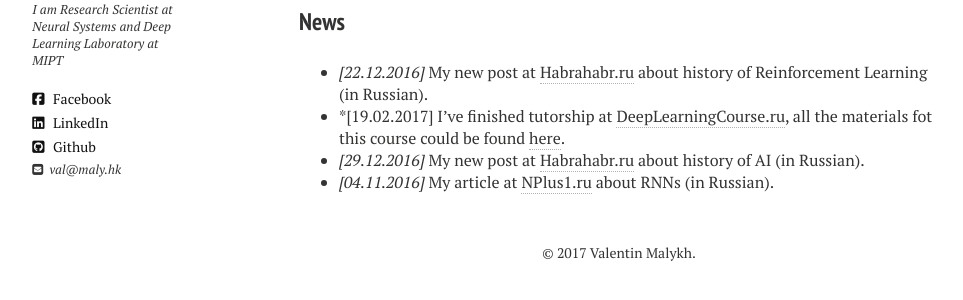
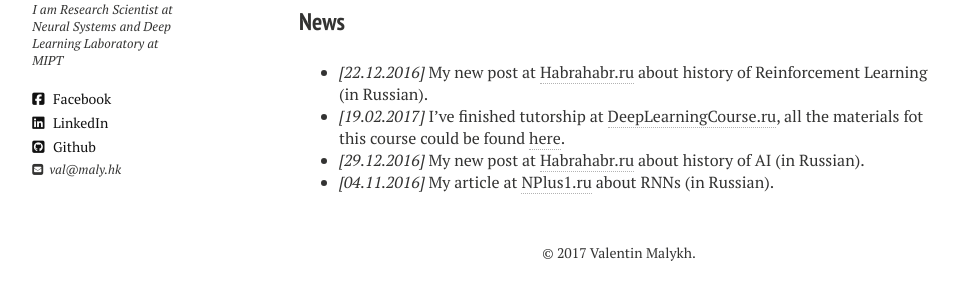
Before and after one commit to madrugado/madrugado.github.io, a Jekyll site: the page built from index.md, in a window 1280 px wide. Shown: the part 284-584 px from the top of the page, without its empty margins (21-984 px from the left). Built offline with Jekyll 4.4.1, drawn with Linux system fonts in a browser that asks for light colours; nearby versions of some CDN libraries.

Commit message:
FIX: typo

```diff
--- a/index.md
+++ b/index.md
@@ -10,6 +10,6 @@ My CV is available [here](resume/one-page-cv.pdf).
 
 ### News
 - *[22.12.2016]* My new post at [Habrahabr.ru](https://habrahabr.ru/post/322404/) about history of Reinforcement Learning (in Russian).
-- *[19.02.2017] I've finished tutorship at [DeepLearningCourse.ru](http://DeepLearningCourse.ru), all the materials fot this course could be found [here](https://github.com/DeepLearningCourse/DeepLearningCourse).
+- *[19.02.2017]* I've finished tutorship at [DeepLearningCourse.ru](http://DeepLearningCourse.ru), all the materials fot this course could be found [here](https://github.com/DeepLearningCourse/DeepLearningCourse).
 - *[29.12.2016]* My new post at [Habrahabr.ru](https://habrahabr.ru/company/mipt/blog/318758/) about history of AI (in Russian).
 - *[04.11.2016]* My article at [NPlus1.ru](https://nplus1.ru/material/2016/11/04/recurrent-networks) about RNNs (in Russian).
```
